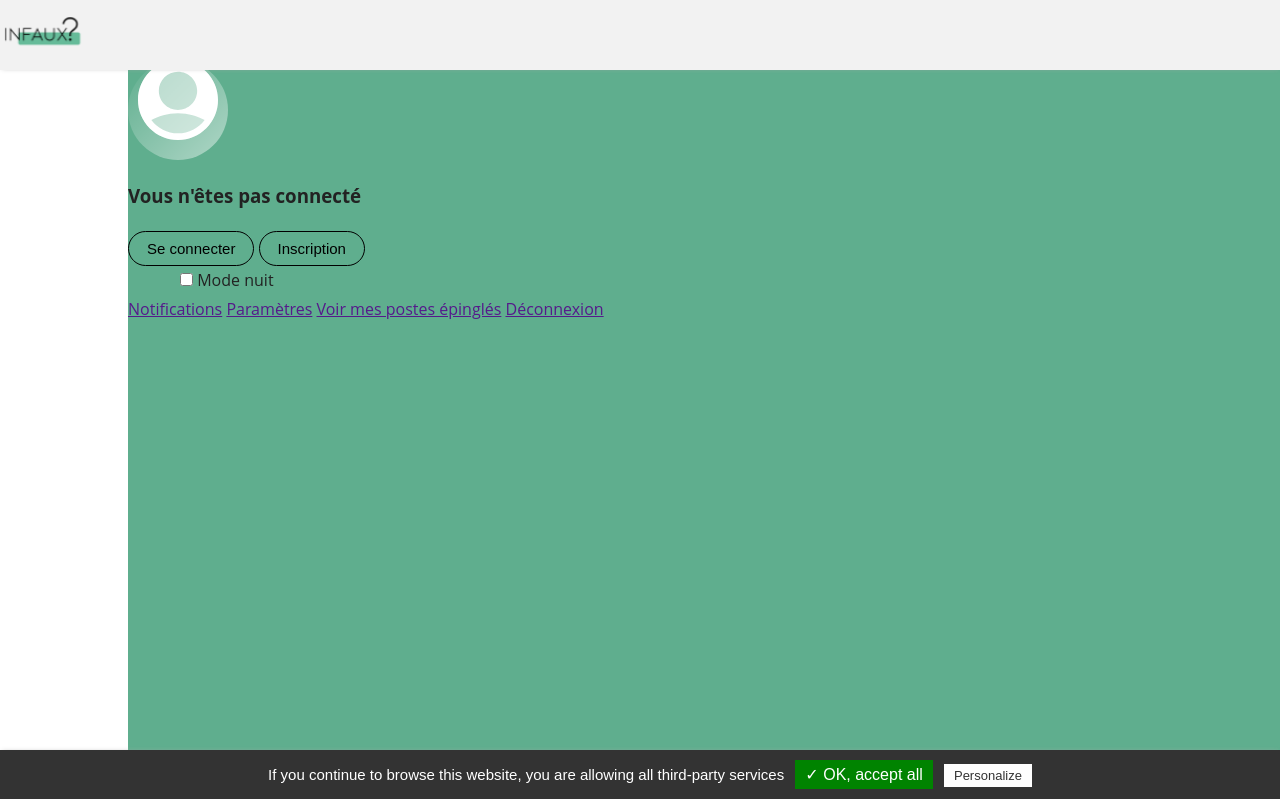
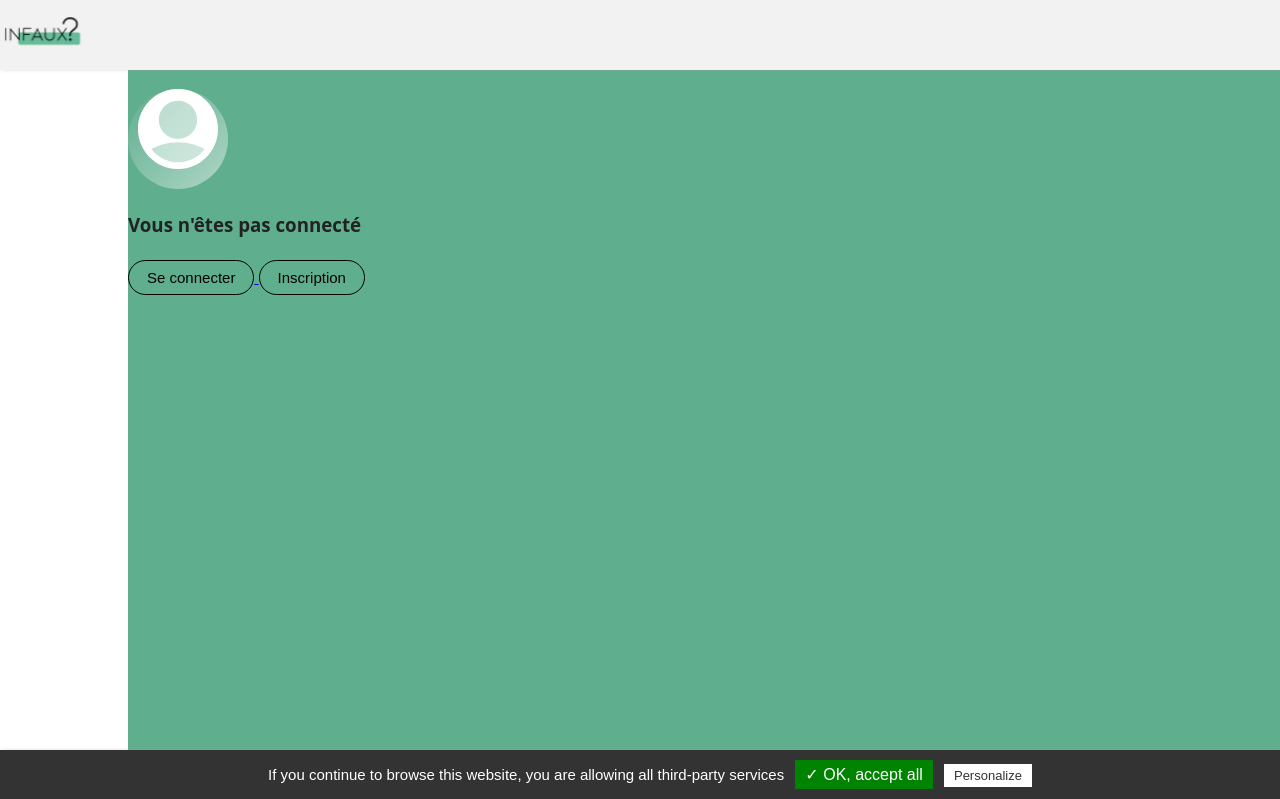
Before and after one commit to LadghemSaid/infaux, a Symfony app: template templates/index.html.twig in a window 1280 px wide. Shown: the top 799 px of the page. Run offline with Twig, Linux system fonts and the light colour scheme; the template is opened without the code that fills it, so the values that code supplies are empty; style sheets or scripts are compiled from the project's sources; some libraries are stand-ins or nearby versions.

Commit message:
Fix home

```diff
--- a/templates/header.html.twig
+++ b/templates/header.html.twig
@@ -19,15 +19,12 @@
         {% if app.user %}
             <div class="mobile-bottom-nav__item">
                 <div class="mobile-bottom-nav__item-content">
-                <a href="{{ path('notification') }}"><i class="fas fa-bell"></i><span class="number_notif notif">{{ app.user.notificationNotSeen | length }}</span></a>
+                    <a href="{{ path('notification') }}"><i class="fas fa-bell"></i><span
+                                class="number_notif notif">{{ app.user.notificationNotSeen | length }}</span></a>
                 </div>
             </div>
         {% else %}
-        <div class="mobile-bottom-nav__item disable">
-            <div class="mobile-bottom-nav__item-content">
-                <a href="{{ path('notification') }}"><i class="fas fa-bell"></i><span class="number_notif notif">{{ app.user.notificationNotSeen | length }}</span></a>
-            </div>
-        </div>
+
         {% endif %}
         <div class="mobile-bottom-nav__item">
             <div class="mobile-bottom-nav__item-content">
@@ -38,7 +35,8 @@
         </div>
     </nav>
     <!-- Modal -->
-<div class="modal fade menu-collapse" id="exampleModal" tabindex="-1" role="dialog" aria-labelledby="exampleModalLabel" aria-hidden="true">
+    <div class="modal fade menu-collapse" id="exampleModal" tabindex="-1" role="dialog"
+         aria-labelledby="exampleModalLabel" aria-hidden="true">
         <div class="modal-dialog mt-0 mb-0 mr-0  m-0Mobile" role="document">
             <div class="modal-content collapse-navbar">
                 <div class="modal-header">
@@ -49,6 +47,10 @@
                 </div>
                 <div class="modal-body">
                     <div class="container d-flex flex-column align-items-center">
+                        <div class="custom-control custom-switch">
+                            <input type="checkbox" class="custom-control-input" id="customSwitch1">
+                            <label class="custom-control-label" for="customSwitch1">Mode nuit</label>
+                        </div>
                         <div class="user-picture-background mt-40 mt-40Mobile mb-10 mb-10Mobile">
                             <div class="user-picture">
                                 {% if app.user %}
@@ -59,44 +61,48 @@
                             </div>
                         </div>
                         {% if app.user %}
-                <h3  class="fc-black">John Doe</h3>
+                            <h3 class="fc-black">John Doe</h3>
                             <p class="fc-black">112 abonnées</p>
-                <a href=""><button type="button" class="btn btn-black btn-lg btn-block mt-20 mt-20Mobile">Voir le profil</button></a>
+                            <a href="">
+                                <button type="button" class="btn btn-black btn-lg btn-block mt-20 mt-20Mobile">Voir le
+                                    profil
+                                </button>
+                            </a>
                         {% else %}
-                <h3  class="fc-black">Vous n'êtes pas connecté</h3>
-                <a href="{{ path('app_login') }}"><button type="button" class="btn btn-black btn-lg btn-block mt-20 mt-20Mobile">Se connecter</button></a>
-                <a href="{{ path('app_register') }}"><button type="button" class="btn btn-black btn-lg btn-block mt-5 mt-5Mobile">Inscription</button></a>
+                            <h3 class="fc-black">Vous n'êtes pas connecté</h3>
+                            <a href="{{ path('app_login') }}">
+                                <button type="button" class="btn btn-black btn-lg btn-block mt-20 mt-20Mobile">Se
+                                    connecter
+                                </button>
+                            </a>
+                            <a href="{{ path('app_register') }}">
+                                <button type="button" class="btn btn-black btn-lg btn-block mt-5 mt-5Mobile">
+                                    Inscription
+                                </button>
+                            </a>
                         {% endif %}
                         <div class="d-flex flex-column justify-content-start w-100 mt-40 mt-40Mobile">
-                    <div class="custom-control custom-switch">
-                    <input type="checkbox" class="custom-control-input" id="customSwitch1">
-                    <label class="custom-control-label" for="customSwitch1">Mode nuit</label>
-                    </div>
+
+
+                            {% if app.user %}
                                 {% if is_granted('ROLE_ADMIN') %}
 
                                     <a class="mt-30 mt-30Mobile" href="/admin">Administration</a>
 
                                 {% endif %}
-                    {% if app.user %}
-                    <a href="{{ path('notification') }}" class="mt-30 mt-30Mobile">Notifications (<span class="number_notif">{{ app.user.notificationNotSeen | length }}</span>)</a>
-                    {% else %}
-                    <a href="" class="mt-30 mt-30Mobile disable">Notifications</a>
+                                <a href="{{ path('notification') }}" class="mt-30 mt-30Mobile">Notifications (<span
+                                            class="number_notif">{{ app.user.notificationNotSeen | length }}</span>)</a>
+                                <a href="" class="mt-30 mt-30Mobile">Paramètres</a>
+                                <a href="" class="mt-30 mt-30Mobile">Voir mes postes épinglés</a>
+                                <a href="{{ path('app_logout') }}" class="mt-30 mt-30Mobile">Déconnexion</a>
+
                             {% endif %}
-                    <a href="" class="mt-30 mt-30Mobile">Paramètres</a>
-                    {% if app.user %}
-                    <a href="" class="mt-30 mt-30Mobile">Voir mes postes épinglés</a>
-                    {% else %}
-                    <a href="" class="mt-30 mt-30Mobile disable">Voir mes postes épinglés</a>
-                    {% endif %}
-                    {% if app.user %}
-                    <a href="" class="mt-30 mt-30Mobile">Déconnexion</a>
-                    {% else %}
-                    <a href="" class="mt-30 mt-30Mobile disable">Déconnexion</a>
-                    {% endif %}
+
                         </div>
                     </div>
                 </div>
 
+            </div>
         </div>
     </div>
     {# <div class="collapse menu-collapse" id="nav-collapse">
```
Lines whose indentation alone changed are shown as unchanged.
